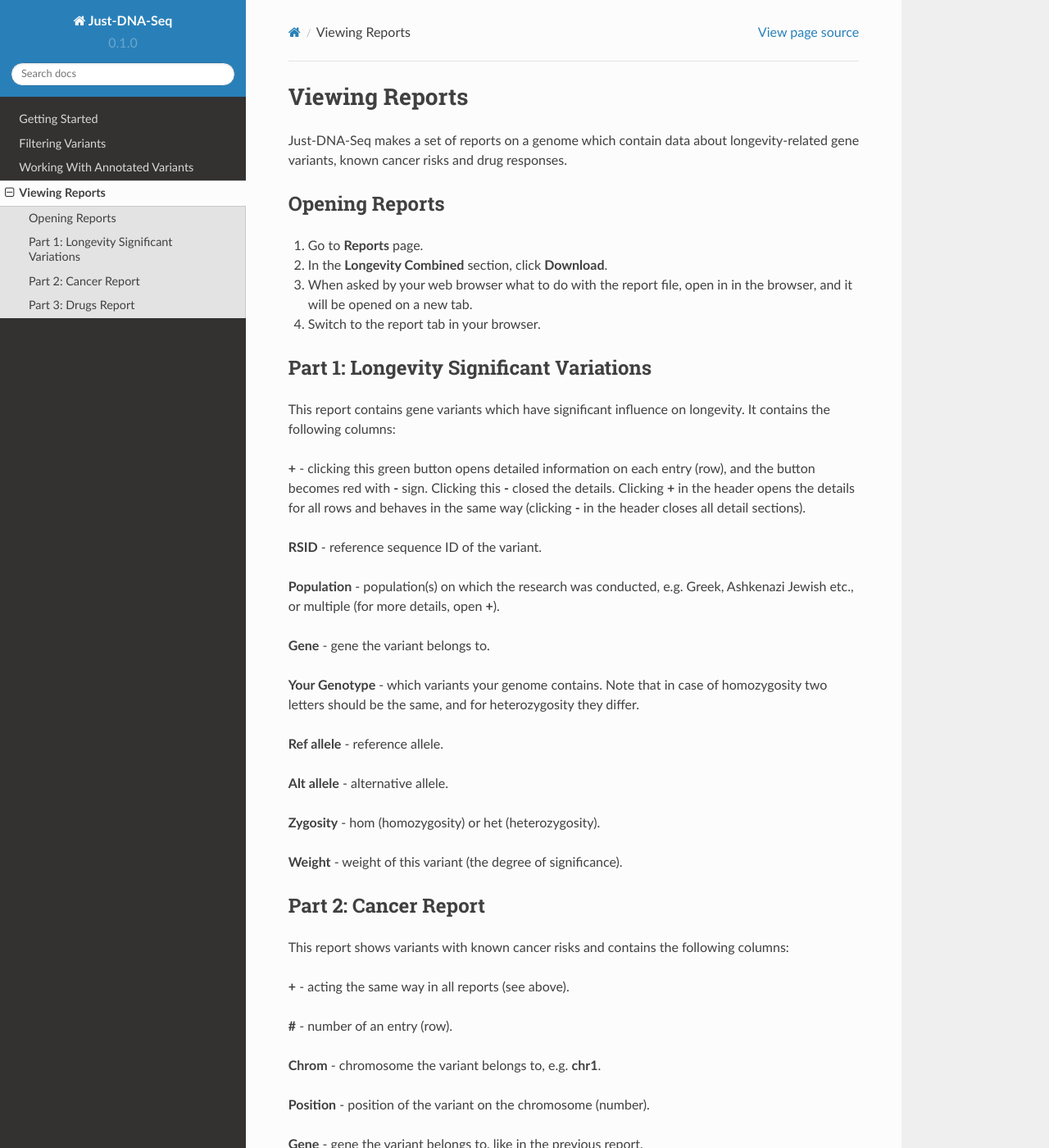
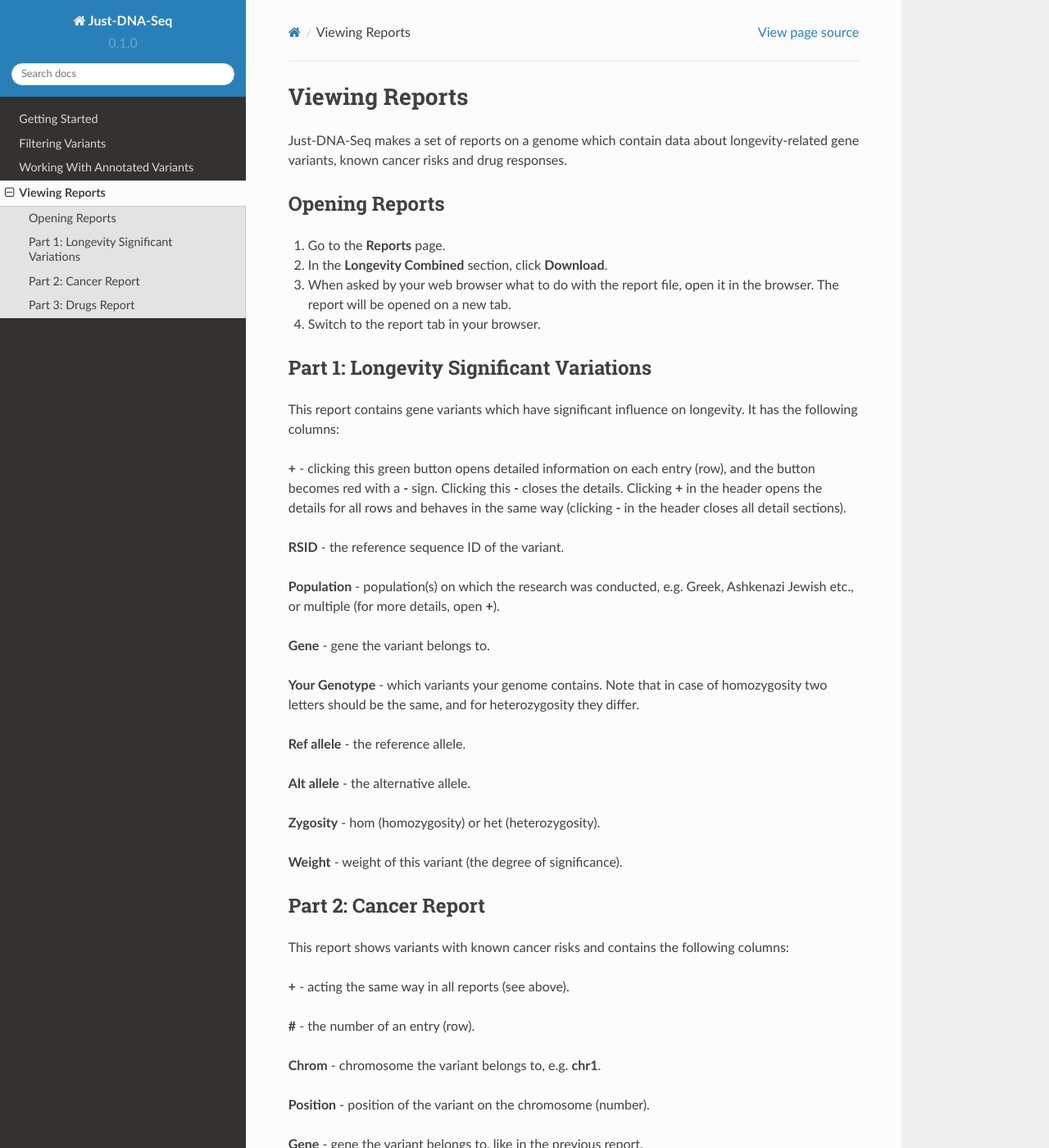
Before and after one commit to dna-seq/just-dna-seq, a Sphinx documentation site: the page built from docs/source/viewing-reports.rst, in a window 1280 px wide and 1400 px high. Shown: the whole window at 82% size. Built offline with Sphinx 7.4.7 and the Read the Docs theme 2.0.0, drawn with Linux system fonts in a browser that asks for light colours; some of the changed text lies outside the part shown.

Commit message:
Update viewing-reports.rst

```diff
--- a/docs/source/viewing-reports.rst
+++ b/docs/source/viewing-reports.rst
@@ -6,23 +6,23 @@
 Opening Reports
 ---------------
 
-1. Go to **Reports** page.
+1. Go to the **Reports** page.
 
 2. In the **Longevity Combined** section, click **Download**.
 
-3. When asked by your web browser what to do with the report file, open in in the browser, and it will be opened on a new tab.
+3. When asked by your web browser what to do with the report file, open it in the browser. The report will be opened on a new tab.
 
 4. Switch to the report tab in your browser.
 
 Part 1: Longevity Significant Variations
 ----------------------------------------
 
-This report contains gene variants which have significant influence on longevity. It contains the following columns:
+This report contains gene variants which have significant influence on longevity. It has the following columns:
 
-**+** - clicking this green button opens detailed information on each entry (row), and the button becomes red with **-** sign. Clicking this **-** closed the details.
+**+** - clicking this green button opens detailed information on each entry (row), and the button becomes red with a **-** sign. Clicking this **-** closes the details.
 Clicking **+** in the header opens the details for all rows and behaves in the same way (clicking **-** in the header closes all detail sections).
 
-**RSID** - reference sequence ID of the variant.
+**RSID** - the reference sequence ID of the variant.
 
 **Population** - population(s) on which the research was conducted, e.g. Greek, Ashkenazi Jewish etc., or multiple (for more details, open **+**).
 
@@ -30,9 +30,9 @@
 
 **Your Genotype** - which variants your genome contains. Note that in case of homozygosity two letters should be the same, and for heterozygosity they differ.
 
-**Ref allele** - reference allele.
+**Ref allele** - the reference allele.
 
-**Alt allele** - alternative allele.
+**Alt allele** - the alternative allele.
 
 **Zygosity** - hom (homozygosity) or het (heterozygosity).
 
@@ -45,7 +45,7 @@
 
 **+** - acting the same way in all reports (see above).
 
-**#** - number of an entry (row).
+**#** - the number of an entry (row).
 
 **Chrom** - chromosome the variant belongs to, e.g. **chr1**.
 
@@ -53,7 +53,7 @@
 
 **Gene** - gene the variant belongs to, like in the previous report.
 
-**RSID** - reference sequence ID of the variant.
+**RSID** - the reference sequence ID of the variant.
 
 **cDNA Change** - change in the coding DNA by the variant.
 
@@ -70,7 +70,7 @@
 
 This report contains known issues of response to certain drugs associated with gene variants. It has the following columns:
 
-**#** - number of an entry (row).
+**#** - the number of an entry (row).
 
 **Variant/Haplotypes** - by rsID.
 
@@ -86,8 +86,8 @@
 
 **Allele Of Frequency In Controls** - allele of the variant in controls.
 
-**Ratio Stat Type**
+**Ratio Stat Type** - the ratio statistics type.
 
-**Effect**
+**Effect** - information on the effect.
 
-Note: In some browsers the last one or two columns may be found beyond the visible area at 100% zoom level; in such cases try zooming out to 90%, 80% and so on until everything is visible.
+Note: In some browsers the last one or two columns may be found beyond the visible area at 100% zoom level; in such cases try zooming out to 90%, 80% and so on, until everything is visible.
```
